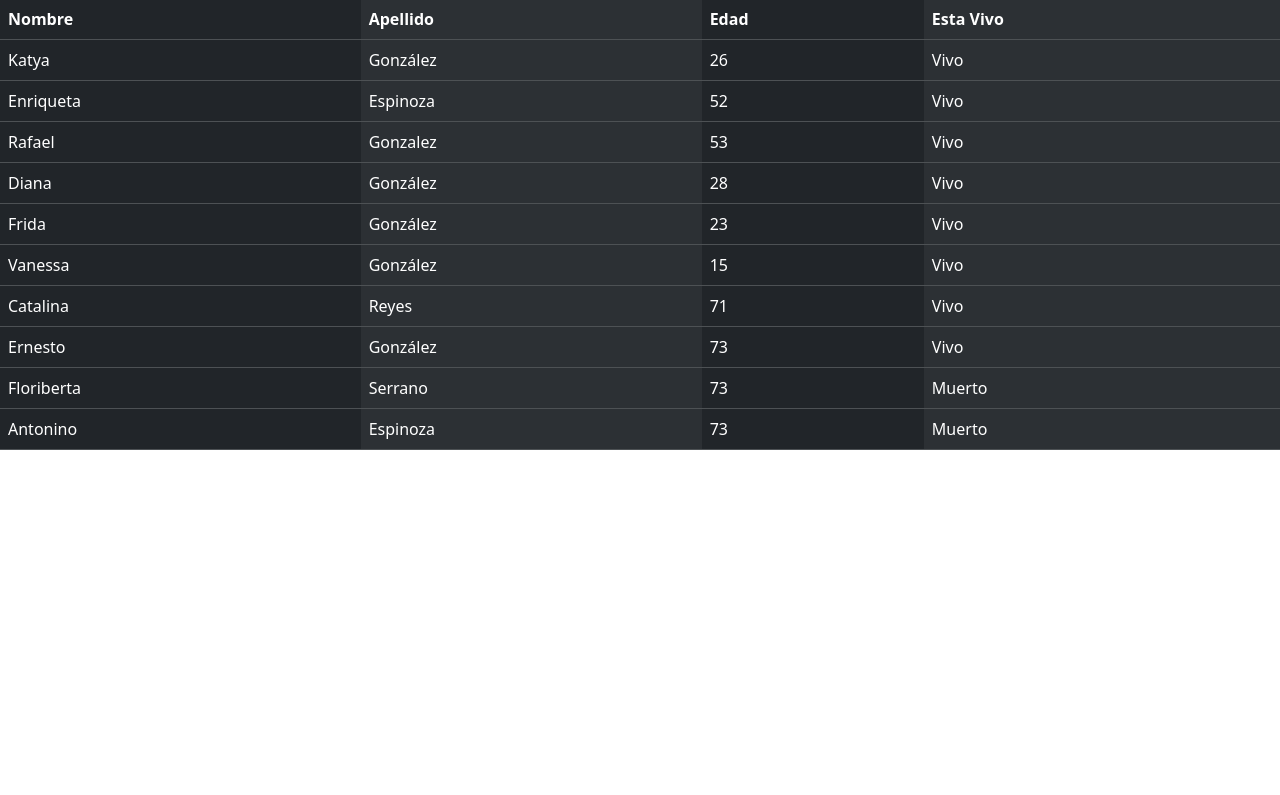
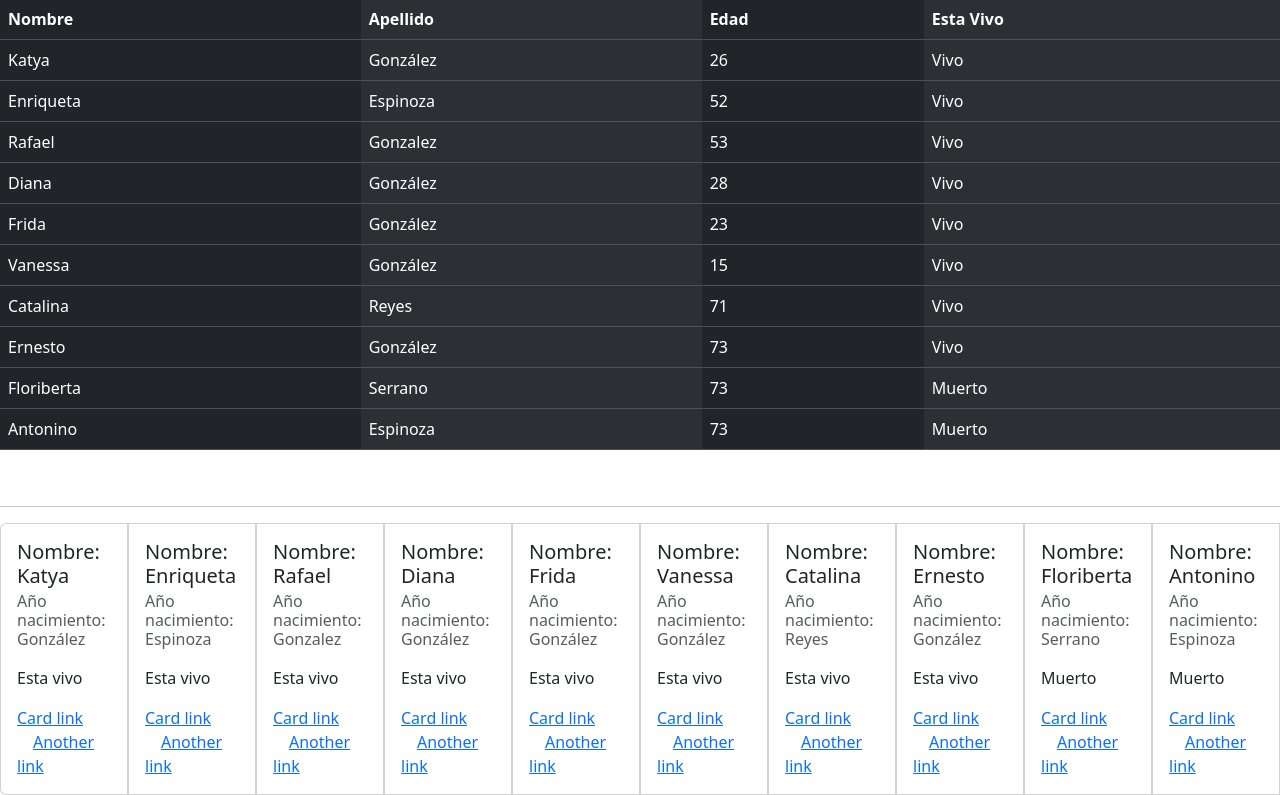
Before and after one commit to katyaglez/MVTKatyaGonzalez, a Django app: page /list-familiar/ in a window 1280 px wide. Shown: the part 81-876 px from the top of the page. Before the commit the page ends 531 px from the top, so only its background shows below. Run offline with Django 4.2, Linux system fonts and the light colour scheme; data comes from the database, SQL or seed files in the repository.

Commit message:
Update list_familiar.html
Card

```diff
--- a/Templates/list_familiar.html
+++ b/Templates/list_familiar.html
@@ -36,6 +36,31 @@
         </tr>
     {% endfor %}
 </table>
+
+<br />
+
+<hr />
+
+    <div class="card-group">
+        {% for familiar in Familia %}
+            <div class="card" style="width: 18rem;">
+                <div class="card-body">
+                <h5 class="card-title">Nombre: {{familiar.nombre}}</h5>
+                <h6 class="card-subtitle mb-2 text-muted">Año nacimiento: {{familiar.apellido}}</h6>
+                <p class="card-text">
+                    {%if familiar.esta_vivo == True %}
+                        <p>Esta vivo</p>
+                    {% else %}
+                        <p>Muerto</p>
+                    {% endif %}</p>
+                <a href="#" class="card-link">Card link</a>
+                <a href="#" class="card-link">Another link</a>
+                </div>
+            </div>
+            <br />
+        {% endfor %}
+        </div>
+
 <script src="https://cdn.jsdelivr.net/npm/bootstrap@5.3.0-alpha1/dist/js/bootstrap.bundle.min.js" integrity="sha384-w76AqPfDkMBDXo30jS1Sgez6pr3x5MlQ1ZAGC+nuZB+EYdgRZgiwxhTBTkF7CXvN" crossorigin="anonymous"></script>
 </body>
 </html>
```
